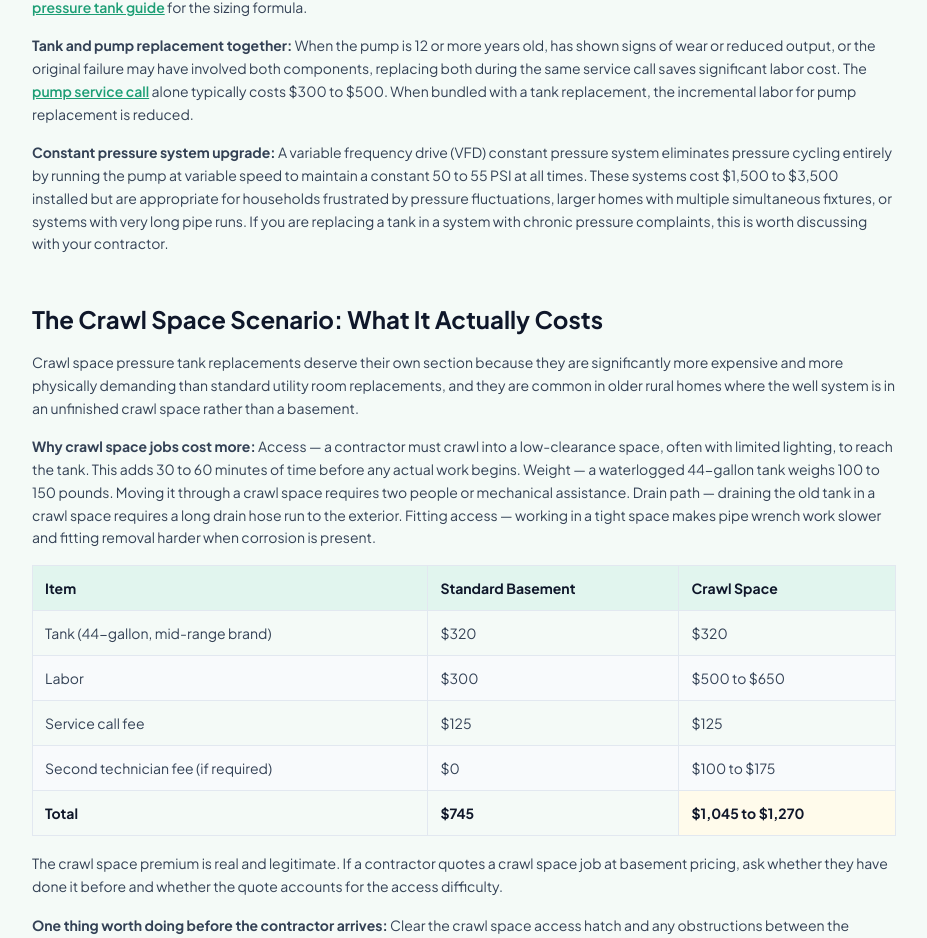
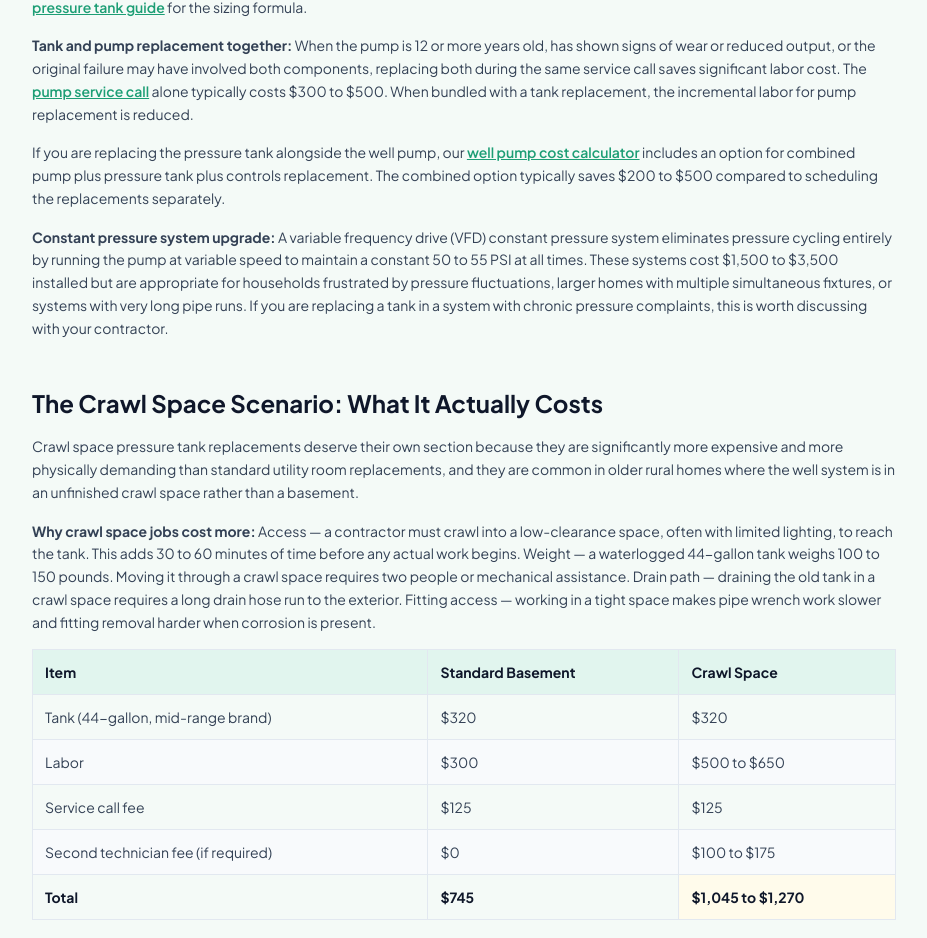
Before and after one commit to thebasementguide2026/thewell.guide-, a Next.js app: page /cost-guides/pressure-tank-replacement-cost in a window 1280 px wide. Shown: the part 7813-8751 px from the top of the page, without its empty margins (176-1103 px from the left). Built offline with nearby package versions, Linux system fonts and the light colour scheme.

Commit message:
feat(internal-link): add link to well pump cost calculator

```diff
--- a/app/cost-guides/pressure-tank-replacement-cost/page.tsx
+++ b/app/cost-guides/pressure-tank-replacement-cost/page.tsx
@@ -516,6 +516,7 @@ export default function PressureTankReplacementCost() {
           <p className='text-slate-700 text-sm leading-relaxed mb-4'><strong>Tank replacement only:</strong> The right choice when the pump is functioning correctly, is less than 8 to 10 years old, and the tank failure was the only problem. Same location, same pipe connections, same pressure switch settings. This is the most common scenario.</p>
           <p className='text-slate-700 text-sm leading-relaxed mb-4'><strong>Tank replacement with upsizing:</strong> The right choice when the failed tank was undersized for the pump, which is common in older installations where a 20 or 30-gallon tank was installed with a 10 GPM pump. Upsizing from a 20-gallon to a 44 or 86-gallon tank costs $100 to $300 more in tank price and adds essentially no labor cost. The pump will last significantly longer. See the <Link href='/guides/well-pressure-tank-guide' className='font-semibold underline' style={{ color: '#1D9E75' }}>well pressure tank guide</Link> for the sizing formula.</p>
           <p className='text-slate-700 text-sm leading-relaxed mb-4'><strong>Tank and pump replacement together:</strong> When the pump is 12 or more years old, has shown signs of wear or reduced output, or the original failure may have involved both components, replacing both during the same service call saves significant labor cost. The <Link href='/cost-guides/well-pump-replacement-cost' className='font-semibold underline' style={{ color: '#1D9E75' }}>pump service call</Link> alone typically costs $300 to $500. When bundled with a tank replacement, the incremental labor for pump replacement is reduced.</p>
+          <p className='text-slate-700 text-sm leading-relaxed mb-4'>If you are replacing the pressure tank alongside the well pump, our <Link href='/cost-guides/well-pump-replacement-cost-calculator' className='font-semibold underline' style={{ color: '#1D9E75' }}>well pump cost calculator</Link> includes an option for combined pump plus pressure tank plus controls replacement. The combined option typically saves $200 to $500 compared to scheduling the replacements separately.</p>
           <p className='text-slate-700 text-sm leading-relaxed'><strong>Constant pressure system upgrade:</strong> A variable frequency drive (VFD) constant pressure system eliminates pressure cycling entirely by running the pump at variable speed to maintain a constant 50 to 55 PSI at all times. These systems cost $1,500 to $3,500 installed but are appropriate for households frustrated by pressure fluctuations, larger homes with multiple simultaneous fixtures, or systems with very long pipe runs. If you are replacing a tank in a system with chronic pressure complaints, this is worth discussing with your contractor.</p>
         </div>
 
```
